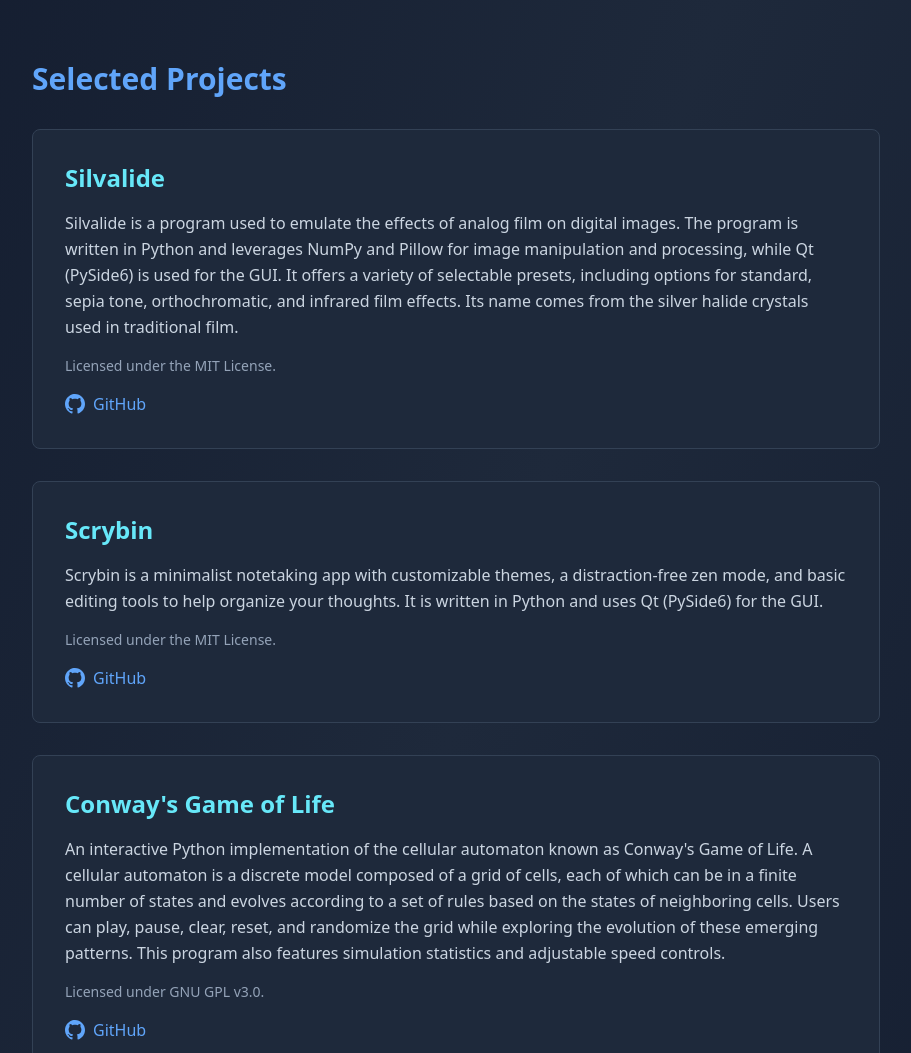
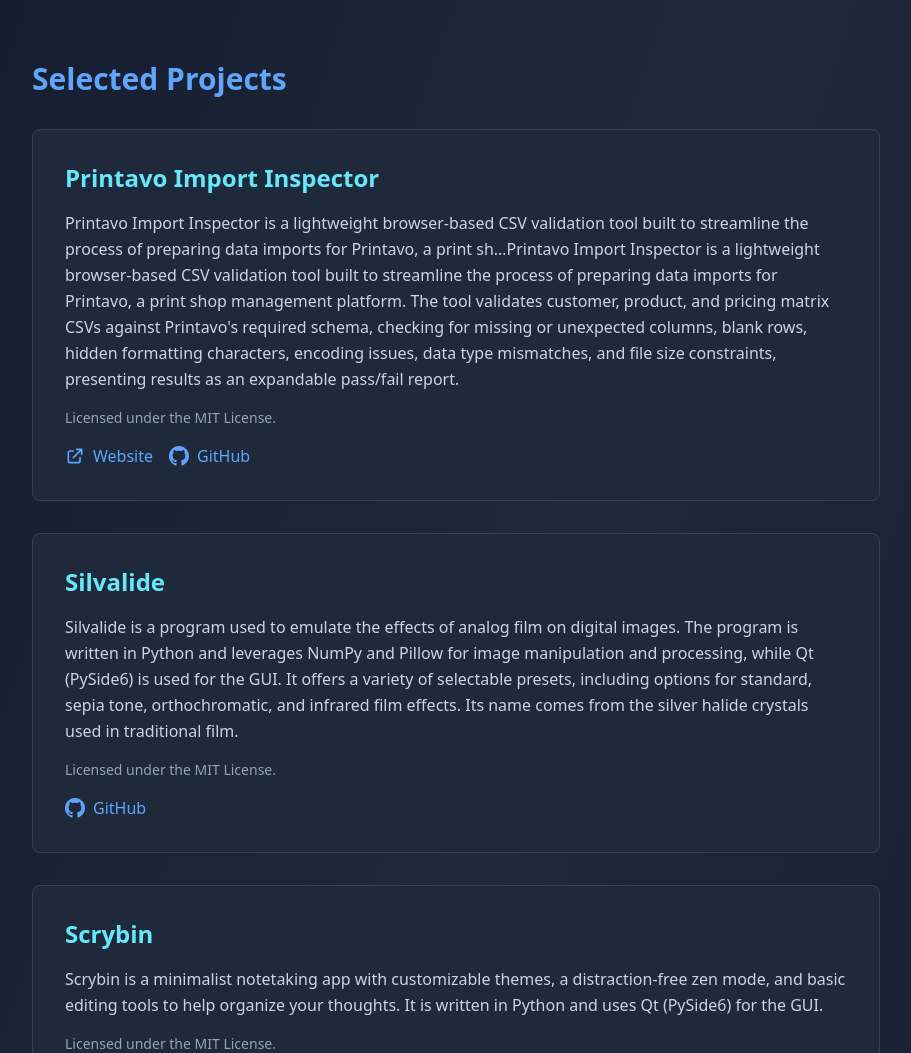
Before and after one commit to michaelrutherford/michaelrutherford.github.io, a plain HTML site: page index.html in a window 1280 px wide. Shown: the part 1003-2056 px from the top of the page, without its empty margins (184-1095 px from the left). Drawn offline with nearby package versions, Linux system fonts and the light colour scheme.

Commit message:
Added project details and links

```diff
--- a/index.html
+++ b/index.html
@@ -66,6 +66,23 @@
         <section class="mb-16">
             <h2 class="text-3xl font-bold mb-8 text-blue-400">Selected Projects</h2>
             <div class="space-y-8">
+                <!-- Printavo Import Inspector -->
+                <div class="bg-slate-800 border border-slate-700 rounded-lg p-8 hover:border-slate-600 transition">
+                    <h3 class="text-2xl font-bold text-cyan-300 mb-4">Printavo Import Inspector</h3>
+                    <p class="text-slate-300 mb-4 leading-relaxed">Printavo Import Inspector is a lightweight browser-based CSV validation tool built to streamline the process of preparing data imports for Printavo, a print sh…Printavo Import Inspector is a lightweight browser-based CSV validation tool built to streamline the process of preparing data imports for Printavo, a print shop management platform. The tool validates customer, product, and pricing matrix CSVs against Printavo's required schema, checking for missing or unexpected columns, blank rows, hidden formatting characters, encoding issues, data type mismatches, and file size constraints, presenting results as an expandable pass/fail report.</p>
+                    <p class="text-sm text-slate-400 mb-4">Licensed under the MIT License.</p>
+                    <div class="flex gap-4">
+                        <a href="https://github.com/michaelrutherford/printavo-import-inspector" class="flex items-center gap-2 text-blue-400 hover:text-blue-300 transition font-medium">
+                            <svg class="w-5 h-5" fill="none" stroke="currentColor" viewBox="0 0 24 24"><path stroke-linecap="round" stroke-linejoin="round" stroke-width="2" d="M10 6H6a2 2 0 00-2 2v10a2 2 0 002 2h10a2 2 0 002-2v-4M14 4h6m0 0v6m0-6L10 14"></path></svg>
+                            Website
+                        </a>
+                        <a href="github.com/michaelrutherford/printavo-import-inspector" class="flex items-center gap-2 text-blue-400 hover:text-blue-300 transition font-medium">
+                            <svg class="w-5 h-5" fill="currentColor" viewBox="0 0 24 24"><path d="M12 0c-6.626 0-12 5.373-12 12 0 5.302 3.438 9.8 8.207 11.387.599.111.793-.261.793-.577v-2.234c-3.338.726-4.033-1.416-4.033-1.416-.546-1.387-1.333-1.756-1.333-1.756-1.089-.745.083-.729.083-.729 1.205.084 1.839 1.237 1.839 1.237 1.07 1.834 2.807 1.304 3.492.997.107-.775.418-1.305.762-1.604-2.665-.305-5.467-1.334-5.467-5.931 0-1.311.469-2.381 1.236-3.221-.124-.303-.535-1.524.117-3.176 0 0 1.008-.322 3.301 1.23.957-.266 1.983-.399 3.003-.404 1.02.005 2.047.138 3.006.404 2.291-1.552 3.297-1.23 3.297-1.23.653 1.653.242 2.874.118 3.176.77.84 1.235 1.911 1.235 3.221 0 4.609-2.807 5.624-5.479 5.921.43.372.823 1.102.823 2.222v 3.293c0 .319.192.694.801.576 4.765-1.589 8.199-6.086 8.199-11.386 0-6.627-5.373-12-12-12z"></path></svg>
+                            GitHub
+                        </a>
+                    </div>
+                </div>
+
                 <!-- Silvalide -->
                 <div class="bg-slate-800 border border-slate-700 rounded-lg p-8 hover:border-slate-600 transition">
                     <h3 class="text-2xl font-bold text-cyan-300 mb-4">Silvalide</h3>
```
